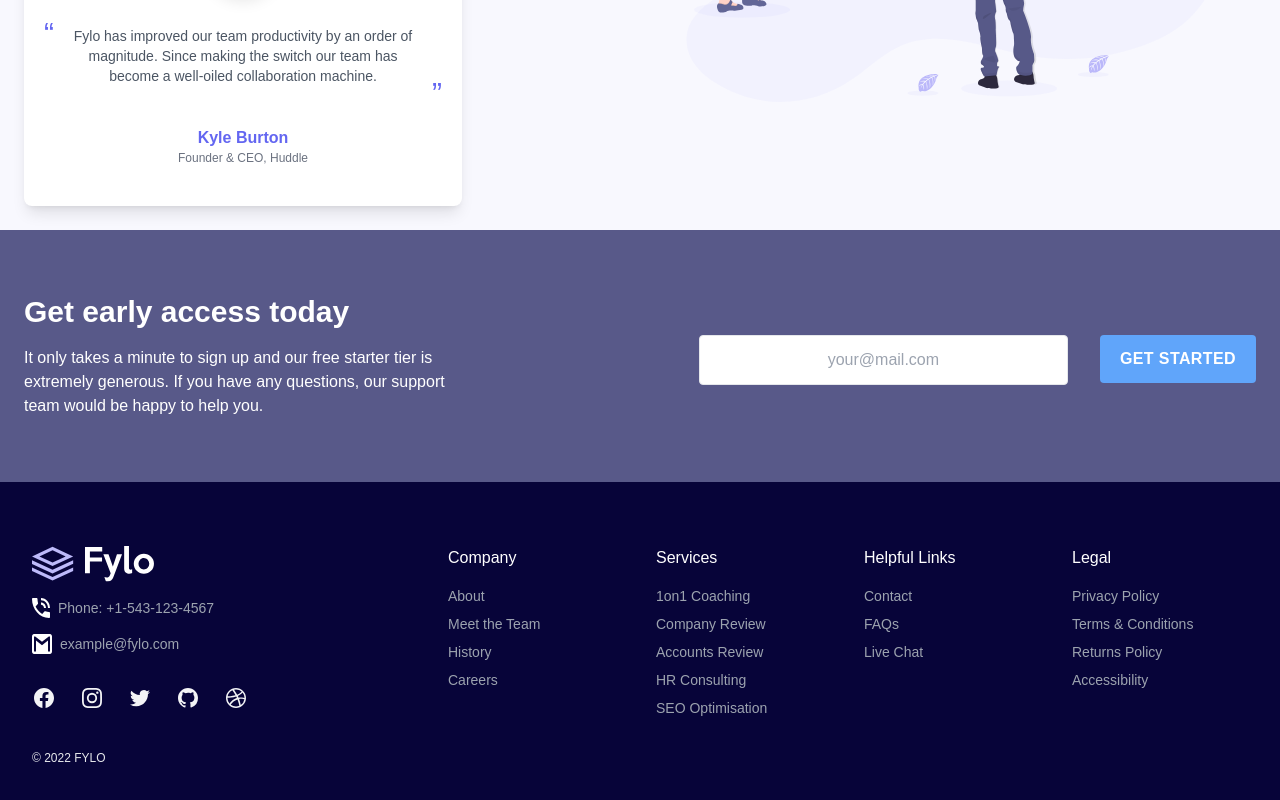
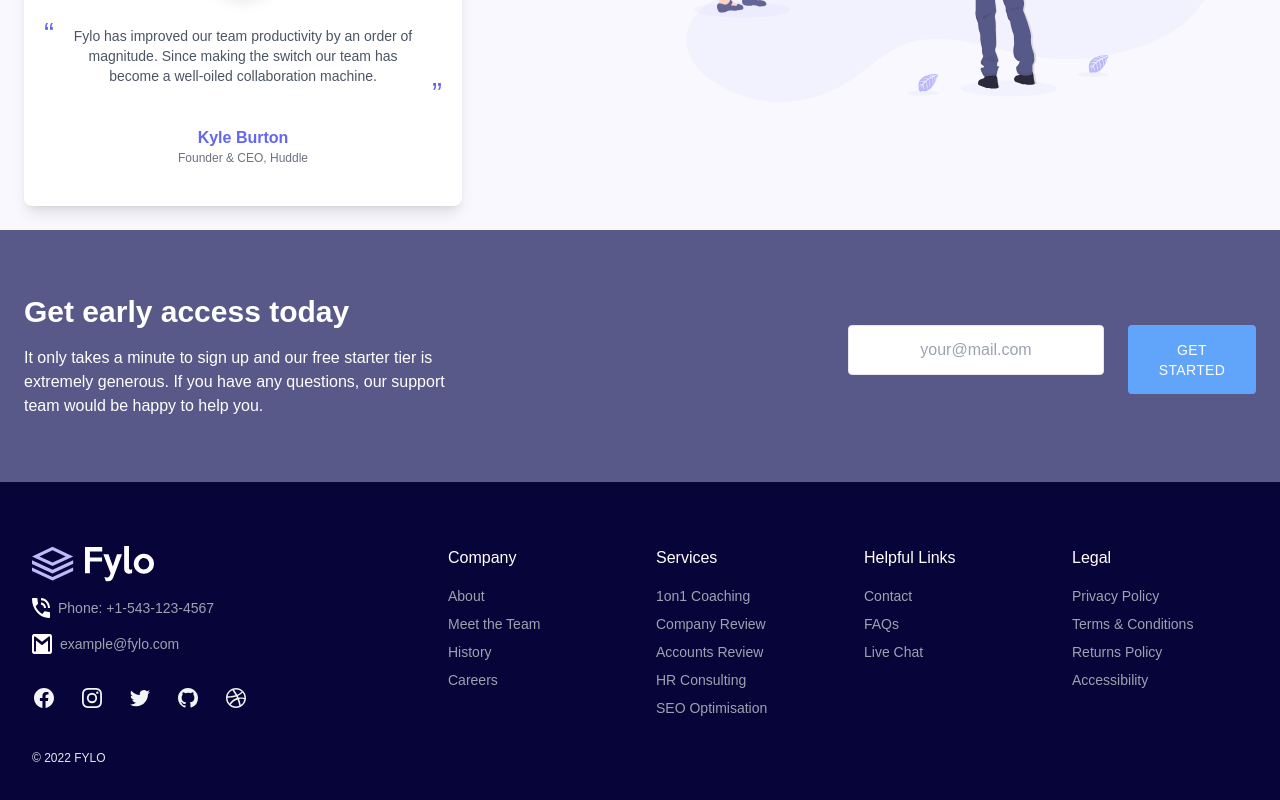
Before and after one commit to AlexaNem0/Fylo, a React (Create React App) app: page / in a window 1280 px wide. Shown: the part 1273-2073 px from the top of the page. Built offline with nearby package versions, Linux system fonts and the light colour scheme.

Commit message:
inputstart

```diff
--- a/src/components/InputStart.jsx
+++ b/src/components/InputStart.jsx
@@ -22,14 +22,14 @@ const InputStart = () => {
   return (
     <div>
       <form
-        className="mt-4 flex flex-col gap-4 md:gap-8 items-center md:items-start md:flex-row"
+        className="mt-4 flex flex-col gap-4 md:gap-6 items-center md:items-start md:flex-row"
         name="contact"
         action="/contact"
         method="post"
       >
         <input type="hidden" name="form-name" value="contact" />
         <input
-          className="outline-none rounded py-3 px-10 lg:px-20 border mr-0 text-gray-800 border-gray-200 bg-white text-center "
+          className="w-[80vw] md:w-[40vw] lg:w-[20vw] outline-none rounded p-3 border text-gray-800 border-gray-200 text-center "
           placeholder="your@mail.com"
           name="email"
           type="email"
@@ -37,7 +37,7 @@ const InputStart = () => {
           onChange={(e) => validateEmail(e)}
         />
         <button
-          className="py-4  px-[6.2rem] md:px-5 md:py-2 lg:py-3 rounded bg-blue-400 hover:bg-sky-300 font-bold p-4 uppercase text-white  text-[0.7rem] lg:text-base  tracking-wide"
+          className="w-[80vw] md:w-[20vw] lg:w-[10vw] p-[0.9rem] rounded bg-blue-400 hover:bg-sky-300 uppercase text-white text-sm tracking-wide"
           type="submit"
         >
           Get Started
```
